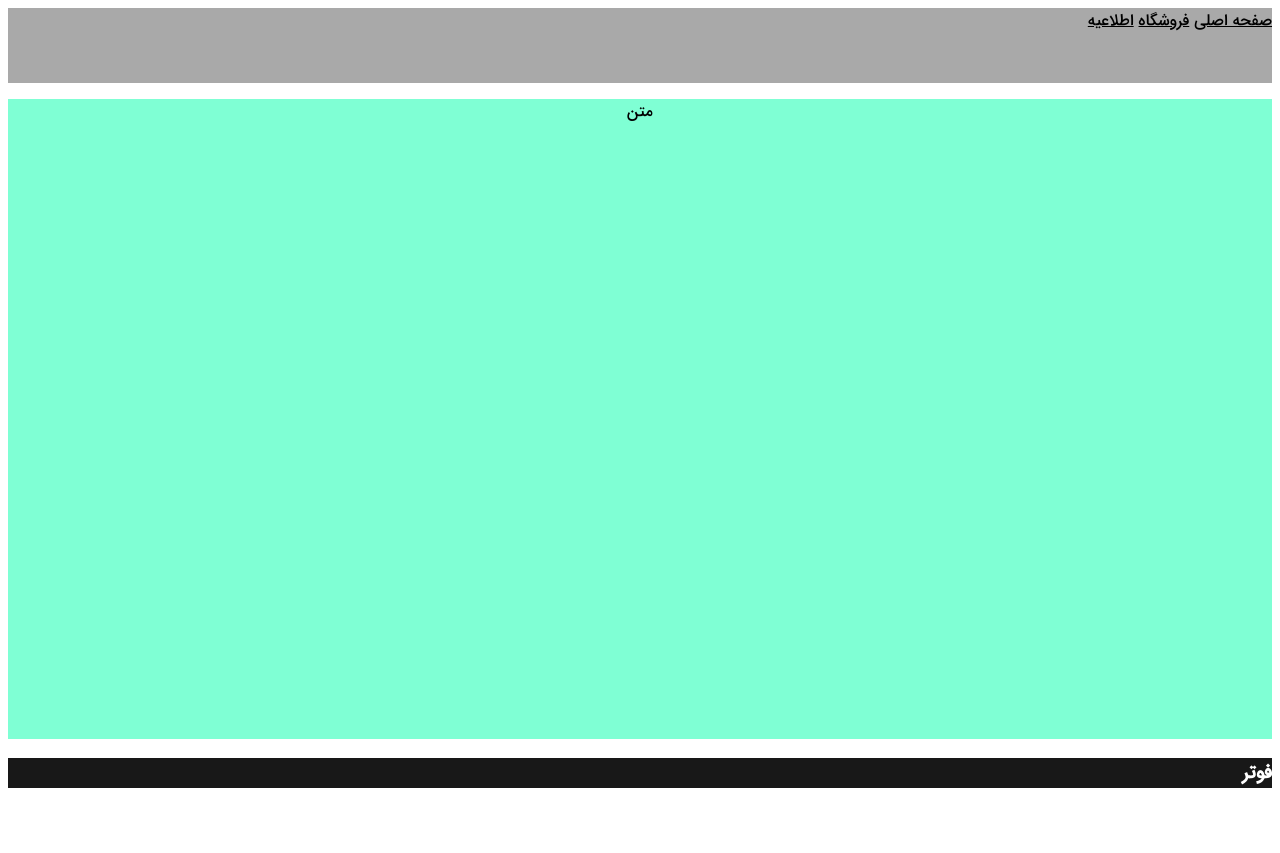
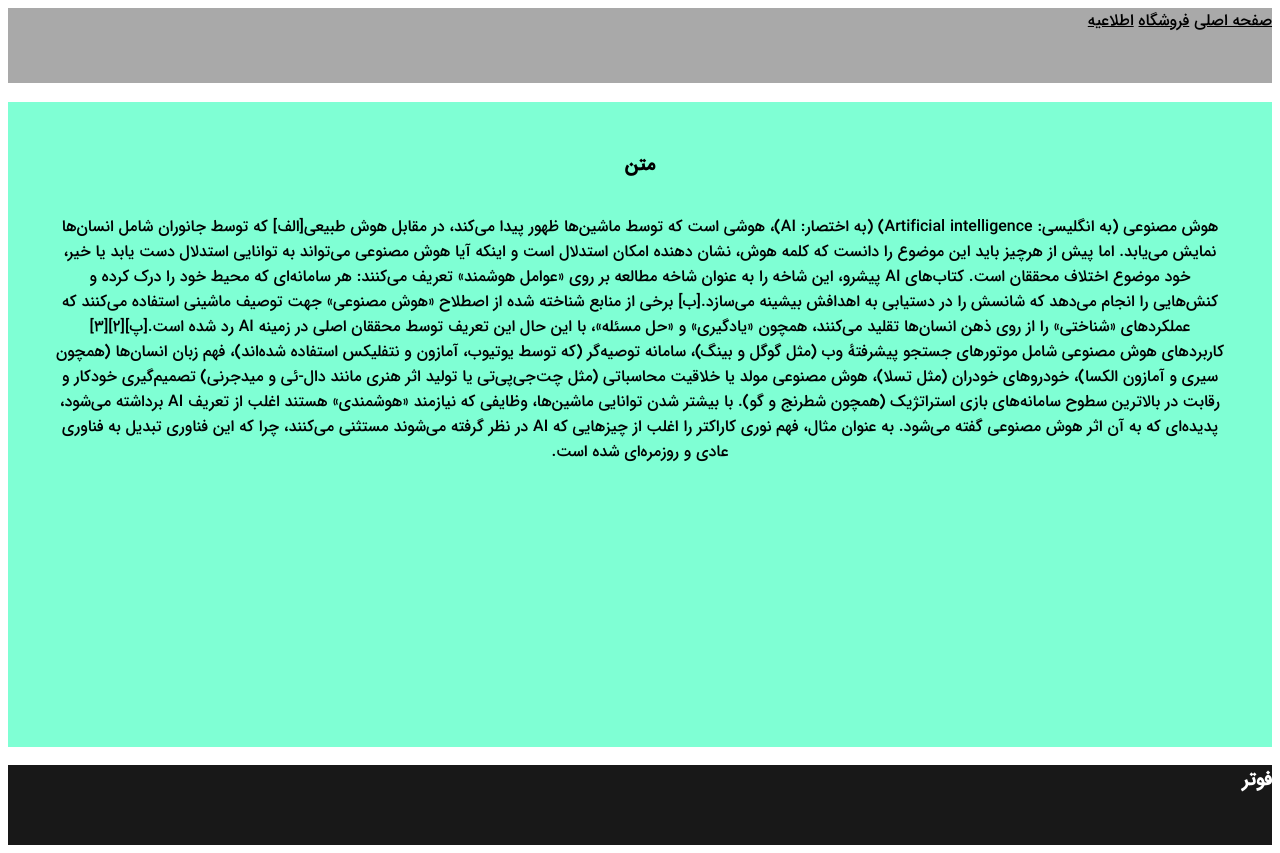
Before and after one commit to Mwbisa/session-3, a plain HTML site: page session 3/index.html in a window 1280 px wide. Before the commit the page ends 806 px from the top, so only its background shows below. Drawn offline with Linux system fonts and the light colour scheme.

Commit message:
Add files via upload

```diff
--- a/session 3/index.html
+++ b/session 3/index.html
@@ -15,7 +15,10 @@
 </nav>
     </header>
     <main>
-<p>متن</p>
+<h3 id="title">متن</h3>
+<p id="txt">هوش مصنوعی (به انگلیسی: Artificial intelligence) (به اختصار: AI)، هوشی است که توسط ماشین‌ها ظهور پیدا می‌کند، در مقابل هوش طبیعی[الف] که توسط جانوران شامل انسان‌ها نمایش می‌یابد. اما پیش از هرچیز باید این موضوع را دانست که کلمه هوش، نشان دهنده امکان استدلال است و اینکه آیا هوش مصنوعی می‌تواند به توانایی استدلال دست یابد یا خیر، خود موضوع اختلاف محققان است. کتاب‌های AI پیشرو، این شاخه را به عنوان شاخه مطالعه بر روی «عوامل هوشمند» تعریف می‌کنند: هر سامانه‌ای که محیط خود را درک کرده و کنش‌هایی را انجام می‌دهد که شانسش را در دستیابی به اهدافش بیشینه می‌سازد.[ب] برخی از منابع شناخته شده از اصطلاح «هوش مصنوعی» جهت توصیف ماشینی استفاده می‌کنند که عملکردهای «شناختی» را از روی ذهن انسان‌ها تقلید می‌کنند، همچون «یادگیری» و «حل مسئله»، با این حال این تعریف توسط محققان اصلی در زمینه AI رد شده است.[پ][۲][۳]
+
+    کاربردهای هوش مصنوعی شامل موتورهای جستجو پیشرفتهٔ وب (مثل گوگل و بینگ)، سامانه توصیه‌گر (که توسط یوتیوب، آمازون و نتفلیکس استفاده شده‌اند)، فهم زبان انسان‌ها (همچون سیری و آمازون الکسا)، خودروهای خودران (مثل تسلا)، هوش مصنوعی مولد یا خلاقیت محاسباتی (مثل چت‌جی‌پی‌تی یا تولید اثر هنری مانند دال-ئی و میدجرنی) تصمیم‌گیری خودکار و رقابت در بالاترین سطوح سامانه‌های بازی استراتژیک (همچون شطرنج و گو). با بیشتر شدن توانایی ماشین‌ها، وظایفی که نیازمند «هوشمندی» هستند اغلب از تعریف AI برداشته می‌شود، پدیده‌ای که به آن اثر هوش مصنوعی گفته می‌شود. به عنوان مثال، فهم نوری کاراکتر را اغلب از چیزهایی که AI در نظر گرفته می‌شوند مستثنی می‌کنند، چرا که این فناوری تبدیل به فناوری عادی و روزمره‌ای شده است.</p>
     </main>
     <footer>
 <h3>فوتر</h3>
--- a/session 3/style/style.css
+++ b/session 3/style/style.css
@@ -1,6 +1,6 @@
 
 html{
-    font-family: iran sans;
+    font-family: "iran sans";
 }
 header{
     height: 75px;
@@ -9,13 +9,19 @@ header{
 a{
     color: black;
 }
+#title{
+    padding-top: 3rem;
+}
+#txt{
+    padding: 1rem 3rem;
+}
 main{
     text-align: center;
-    height: calc(80vh);
+    height: calc(100vh - 155px) ;
     background-color: aquamarine;
 }
 footer{
-    height: calc(100vh-20px);
+    height: 80px;
     background-color: #181818;
     color: white;
 }
@@ -33,5 +39,5 @@ footer{
 
 @font-face {
     font-family: "iran sans";
-    src: url(../assets/iran.woff);
+    src: url("../assets/iran.woff");
 }
```
